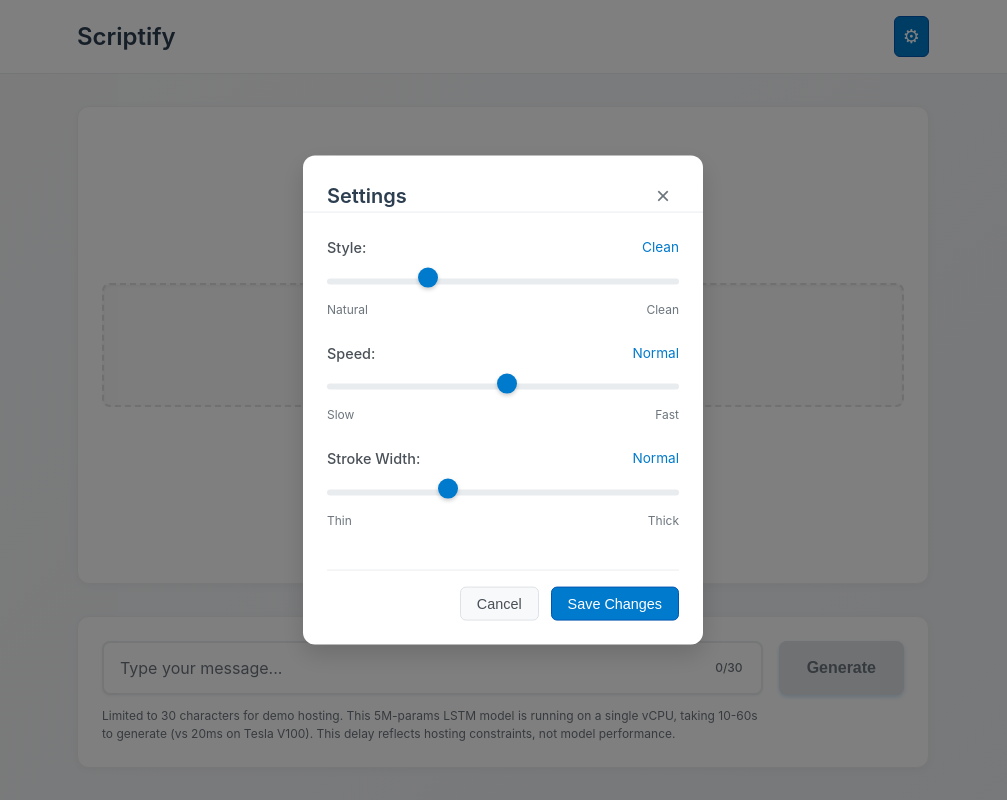
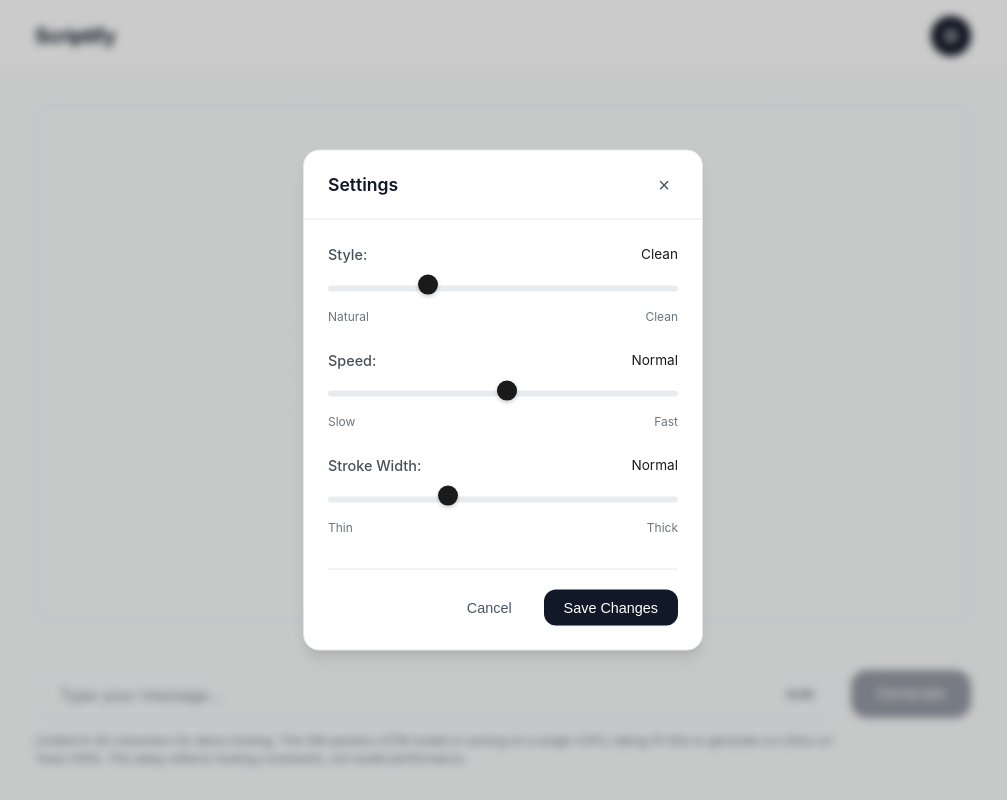
Before and after one commit to h3nock/scriptify, a React (Vite) app in the folder frontend/: page / in a window 1280 px wide. Both pictures are taken after a click on the button "Toggle settings". Shown: the whole page, without its empty margins (137-1144 px from the left). Built offline with nearby package versions, Linux system fonts and the light colour scheme; no server answers.

Commit message:
feat: enhance handwriting canvas styling, stroke smoothing, and dynamic text scaling.

```diff
--- a/frontend/src/App.css
+++ b/frontend/src/App.css
@@ -1,16 +1,36 @@
-/* Modern Minimal Interface */
+/* Modern Clean Interface */
+:root {
+  --primary-color: #111827;
+  --secondary-color: #6b7280;
+  --accent-color: #3b82f6;
+  --background-color: #f9fafb;
+  --surface-color: #ffffff;
+  --border-color: #e5e7eb;
+  --text-primary: #111827;
+  --text-secondary: #4b5563;
+  --shadow-sm: 0 1px 2px 0 rgba(0, 0, 0, 0.05);
+  --shadow-md: 0 4px 6px -1px rgba(0, 0, 0, 0.1), 0 2px 4px -1px rgba(0, 0, 0, 0.06);
+  --shadow-lg: 0 10px 15px -3px rgba(0, 0, 0, 0.1), 0 4px 6px -2px rgba(0, 0, 0, 0.05);
+  --radius-lg: 1rem;
+  --radius-md: 0.75rem;
+  --radius-sm: 0.5rem;
+}
+
 .app {
   min-height: 100vh;
-  background: linear-gradient(135deg, #f8f9fa 0%, #f0f2f5 100%);
+  background-color: var(--background-color);
   display: flex;
   flex-direction: column;
-  font-family: -apple-system, BlinkMacSystemFont, 'Segoe UI', 'Roboto', sans-serif;
+  font-family: 'Inter', -apple-system, BlinkMacSystemFont, 'Segoe UI', 'Roboto', sans-serif;
+  color: var(--text-primary);
 }
 
 /* Header */
 .app-header {
-  background: white;
-  border-bottom: 1px solid #e9ecef;
+  background: rgba(255, 255, 255, 0.8);
+  backdrop-filter: blur(8px);
+  -webkit-backdrop-filter: blur(8px);
+  border-bottom: 1px solid rgba(0, 0, 0, 0.03);
   padding: 1rem 0;
   position: sticky;
   top: 0;
@@ -18,19 +38,20 @@
 }
 
 .header-content {
-  max-width: 900px;
+  max-width: 1000px;
   margin: 0 auto;
   display: flex;
   align-items: center;
   justify-content: space-between;
-  padding: 0 1.5rem;
+  padding: 0 2rem;
 }
 
 .app-header h1 {
-  font-size: 1.5rem;
+  font-size: 1.25rem;
   margin: 0;
-  font-weight: 600;
-  color: #2c3e50;
+  font-weight: 700;
+  color: var(--text-primary);
+  letter-spacing: -0.02em;
 }
 
 .header-controls {
@@ -40,25 +61,30 @@
 }
 
 .settings-toggle {
-  background: #f8f9fa;
-  border: 1px solid #dee2e6;
-  border-radius: 6px;
-  color: #495057;
-  padding: 0.5rem;
+  background: transparent;
+  border: none;
+  border-radius: 50%;
+  color: var(--text-secondary);
+  padding: 0;
   cursor: pointer;
-  font-size: 1.2rem;
+  font-size: 1.25rem;
   transition: all 0.2s ease;
-  position: relative;
+  display: flex;
+  align-items: center;
+  justify-content: center;
+  width: 40px;
+  height: 40px;
 }
 
 .settings-toggle:hover {
-  background: #e9ecef;
+  background: rgba(0, 0, 0, 0.05);
+  color: var(--text-primary);
+  transform: rotate(15deg);
 }
 
 .settings-toggle.active {
-  background: #007acc;
+  background: var(--primary-color);
   color: white;
-  border-color: #0056b3;
 }
 
 /* Main Container */
@@ -66,12 +92,11 @@
   flex: 1;
   display: flex;
   flex-direction: column;
-  max-width: 900px;
+  max-width: 1000px;
   margin: 0 auto;
   width: 100%;
-  padding: 2rem 1.5rem;
-  gap: 2rem;
-  min-height: calc(100vh - 80px);
+  padding: 2rem;
+  gap: 3rem;
 }
 
 /* Canvas Area */
@@ -80,34 +105,32 @@
   display: flex;
   align-items: center;
   justify-content: center;
-  min-height: 400px;
+  min-height: 450px;
   padding: 1.5rem;
-  background: white;
-  border-radius: 12px;
-  box-shadow: 0 2px 8px rgba(0, 0, 0, 0.04);
-  border: 1px solid #f0f0f0;
+  background: transparent;
+  border-radius: var(--radius-lg);
+  border: 2px dashed var(--border-color);
+  box-shadow: none;
+  transition: border-color 0.3s ease;
 }
 
-/* Settings Panel */
-.settings-panel {
-  background: white;
-  border-radius: 8px;
-  border: 1px solid #e9ecef;
-  padding: 1rem;
-  display: flex;
-  gap: 2rem;
-  align-items: center;
+.canvas-area:hover {
+  border-color: var(--secondary-color);
+  box-shadow: none;
 }
 
-/* Settings Popup */
+/* Settings Popup - Glassmorphism */
 .settings-backdrop {
   position: fixed;
   top: 0;
   left: 0;
   right: 0;
   bottom: 0;
-  background: rgba(0, 0, 0, 0.5);
+  background: rgba(0, 0, 0, 0.2);
+  backdrop-filter: blur(4px);
+  -webkit-backdrop-filter: blur(4px);
   z-index: 1000;
+  animation: fadeIn 0.2s ease-out;
 }
 
 .settings-popup {
@@ -115,53 +138,78 @@
   top: 50%;
   left: 50%;
   transform: translate(-50%, -50%);
-  background: white;
-  border-radius: 12px;
-  box-shadow: 0 10px 25px rgba(0, 0, 0, 0.15);
+  background: var(--surface-color);
+  border-radius: var(--radius-lg);
+  border: 1px solid var(--border-color);
+  box-shadow: var(--shadow-lg);
   z-index: 1001;
   min-width: 400px;
   max-width: 90vw;
+  overflow: hidden;
+  animation: slideUp 0.3s cubic-bezier(0.16, 1, 0.3, 1);
+}
+
+@keyframes fadeIn {
+  from {
+    opacity: 0;
+  }
+
+  to {
+    opacity: 1;
+  }
+}
+
+@keyframes slideUp {
+  from {
+    opacity: 0;
+    transform: translate(-50%, -48%) scale(0.96);
+  }
+
+  to {
+    opacity: 1;
+    transform: translate(-50%, -50%) scale(1);
+  }
 }
 
 .settings-popup-header {
   display: flex;
   justify-content: space-between;
   align-items: center;
-  padding: 1.5rem 1.5rem 0;
-  border-bottom: 1px solid #e9ecef;
-  margin-bottom: 1.5rem;
+  padding: 1.25rem 1.5rem;
+  border-bottom: 1px solid var(--border-color);
+  background: rgba(255, 255, 255, 0.5);
 }
 
 .settings-popup-header h3 {
   margin: 0;
-  font-size: 1.25rem;
+  font-size: 1.1rem;
   font-weight: 600;
-  color: #2c3e50;
+  color: var(--text-primary);
 }
 
 .close-button {
-  background: none;
+  background: transparent;
   border: none;
-  font-size: 1.5rem;
-  color: #6c757d;
+  font-size: 1.25rem;
+  color: var(--text-secondary);
   cursor: pointer;
   padding: 0;
-  width: 32px;
-  height: 32px;
+  width: 28px;
+  height: 28px;
   display: flex;
   align-items: center;
   justify-content: center;
-  border-radius: 4px;
-  transition: background-color 0.2s ease;
+  border-radius: var(--radius-sm);
+  transition: all 0.2s ease;
 }
 
 .close-button:hover {
-  background: #f8f9fa;
-  color: #495057;
+  background: var(--background-color);
+  color: var(--text-primary);
 }
 
 .settings-popup-content {
-  padding: 0 1.5rem 1.5rem;
+  padding: 1.5rem;
   display: flex;
   flex-direction: column;
   gap: 1.5rem;
@@ -171,53 +219,54 @@
   display: flex;
   gap: 0.75rem;
   justify-content: flex-end;
-  margin-top: 1rem;
-  padding-top: 1rem;
-  border-top: 1px solid #e9ecef;
+  margin-top: 0.5rem;
+  padding-top: 1.25rem;
+  border-top: 1px solid var(--border-color);
 }
 
 .cancel-button,
 .save-button {
-  padding: 0.5rem 1rem;
-  border-radius: 6px;
+  padding: 0.625rem 1.25rem;
+  border-radius: var(--radius-md);
   font-size: 0.9rem;
   font-weight: 500;
   cursor: pointer;
   transition: all 0.2s ease;
-  border: 1px solid;
+  border: none;
 }
 
 .cancel-button {
-  background: #f8f9fa;
-  border-color: #dee2e6;
-  color: #495057;
+  background: transparent;
+  color: var(--text-secondary);
 }
 
 .cancel-button:hover {
-  background: #e9ecef;
-  border-color: #adb5bd;
+  background: var(--background-color);
+  color: var(--text-primary);
 }
 
 .save-button {
-  background: #007acc;
-  border-color: #0056b3;
+  background: var(--primary-color);
   color: white;
+  box-shadow: var(--shadow-sm);
 }
 
 .save-button:hover {
-  background: #0056b3;
-  border-color: #004085;
+  background: black;
+  transform: translateY(-1px);
+  box-shadow: var(--shadow-md);
 }
 
-
+.save-button:active {
+  transform: translateY(0);
+}
 
 /* Input Area */
 .input-area {
-  background: white;
-  border-radius: 12px;
-  border: 1px solid #f0f0f0;
-  padding: 1.5rem;
-  box-shadow: 0 2px 8px rgba(0, 0, 0, 0.04);
+  background: transparent;
+  padding: 0;
+  border: none;
+  box-shadow: none;
 }
 
 .input-container {
@@ -229,15 +278,11 @@
 /* Responsive Design */
 @media (max-width: 768px) {
   .app-header {
-    padding: 1rem 0;
+    padding: 0.75rem 0;
   }
 
   .header-content {
     padding: 0 1rem;
-  }
-
-  .header-controls {
-    gap: 0.5rem;
   }
 
   .chat-container {
@@ -248,12 +293,7 @@
   .canvas-area {
     padding: 1rem;
     min-height: 300px;
-    border-radius: 8px;
-  }
-
-  .input-area {
-    padding: 1rem;
-    border-radius: 8px;
+    border-radius: var(--radius-md);
   }
 
   .input-container {
@@ -261,52 +301,39 @@
     gap: 0.75rem;
   }
 
-  .settings-panel {
-    flex-direction: column;
-    gap: 1rem;
+  .settings-popup {
+    min-width: 300px;
+    margin: 1rem;
+    width: calc(100% - 2rem);
   }
 
-  .settings-popup {
-    min-width: 320px;
-    margin: 1rem;
-  }
-
-  .settings-popup-actions {
-    flex-direction: column;
-    gap: 0.5rem;
+  .settings-popup-content {
+    padding: 1.25rem;
+    gap: 1.25rem;
   }
 
   .cancel-button,
   .save-button {
     width: 100%;
+    padding: 0.75rem;
   }
 
-  .input-container {
-    flex-direction: column;
+  .settings-popup-actions {
+    flex-direction: column-reverse;
     gap: 0.5rem;
-  }
-
-  .canvas-actions {
-    position: static;
-    justify-content: center;
-    margin-bottom: 1rem;
   }
 }
 
 @media (max-width: 480px) {
   .header-content {
-    padding: 0 0.5rem;
+    padding: 0 1rem;
   }
 
   .chat-container {
-    padding: 1rem 0.5rem;
+    padding: 1rem;
   }
 
   .canvas-area {
     padding: 0.75rem;
   }
-
-  .input-area {
-    padding: 0.75rem;
-  }
 }
--- a/frontend/src/App.tsx
+++ b/frontend/src/App.tsx
@@ -178,7 +178,7 @@ function App() {
           <HandwritingCanvas
             strokes={strokes}
             animationSpeed={animationSpeed}
-            strokeColor="#2c3e50"
+            strokeColor="#1a1a1a"
             strokeWidth={strokeWidth}
             canvasWidth={800}
             canvasHeight={300}
--- a/frontend/src/components/GenerateButton/GenerateButton.css
+++ b/frontend/src/components/GenerateButton/GenerateButton.css
@@ -1,47 +1,53 @@
 .generate-button {
-  background: #007acc;
+  background-color: var(--primary-color, #111827);
   color: white;
   border: none;
-  padding: 0.875rem 1.75rem;
-  border-radius: 8px;
+  padding: 0 1.5rem;
+  height: 48px;
+  border-radius: var(--radius-lg, 1rem);
+  /* Pill shape */
   font-size: 1rem;
-  font-weight: 600;
+  font-weight: 500;
   cursor: pointer;
-  transition: all 0.2s ease;
+  transition: all 0.2s cubic-bezier(0.4, 0, 0.2, 1);
   display: flex;
   align-items: center;
   justify-content: center;
-  gap: 0.5rem;
   min-width: 120px;
-  white-space: nowrap;
-  height: 3.4rem;
-  box-sizing: border-box;
-  box-shadow: 0 2px 4px rgba(0, 122, 204, 0.2);
-  line-height: 1.4;
+  box-shadow: 0 4px 6px -1px rgba(0, 0, 0, 0.1), 0 2px 4px -1px rgba(0, 0, 0, 0.06);
+  letter-spacing: 0.01em;
 }
 
 .generate-button:hover:not(:disabled) {
-  background: #0056b3;
+  background-color: black;
   transform: translateY(-1px);
-  box-shadow: 0 4px 8px rgba(0, 122, 204, 0.3);
+  box-shadow: 0 10px 15px -3px rgba(0, 0, 0, 0.1), 0 4px 6px -2px rgba(0, 0, 0, 0.05);
+}
+
+.generate-button:active:not(:disabled) {
+  transform: scale(0.98);
 }
 
 .generate-button:disabled {
-  background: #dee2e6;
-  color: #6c757d;
+  background-color: var(--secondary-color, #9ca3af);
   cursor: not-allowed;
+  opacity: 0.7;
+  transform: none;
+  box-shadow: none;
 }
 
 .loading-spinner {
-  width: 14px;
-  height: 14px;
-  border: 2px solid transparent;
-  border-top: 2px solid currentColor;
+  width: 18px;
+  height: 18px;
+  border: 2px solid rgba(255, 255, 255, 0.3);
   border-radius: 50%;
-  animation: spin 1s linear infinite;
+  border-top-color: white;
+  animation: spin 0.8s linear infinite;
+  margin-right: 8px;
 }
 
 @keyframes spin {
-  0% { transform: rotate(0deg); }
-  100% { transform: rotate(360deg); }
+  to {
+    transform: rotate(360deg);
+  }
 }
--- a/frontend/src/components/HandwritingCanvas/HandwritingCanvas.css
+++ b/frontend/src/components/HandwritingCanvas/HandwritingCanvas.css
@@ -1,107 +1,108 @@
 .handwriting-canvas-container {
+  width: 100%;
+  height: 100%;
   display: flex;
   flex-direction: column;
   align-items: center;
-  gap: 1.5rem;
-  width: 100%;
-  max-width: 100%;
-  padding: 0;
+  justify-content: center;
+  position: relative;
 }
 
 .canvas-controls {
+  position: absolute;
+  bottom: 1.5rem;
+  right: 1.5rem;
   display: flex;
-  gap: 1rem;
-  align-items: center;
-  justify-content: center;
+  gap: 0.75rem;
+  opacity: 0;
+  transform: translateY(10px);
+  animation: fadeInUp 0.3s ease forwards;
+}
+
+@keyframes fadeInUp {
+  to {
+    opacity: 1;
+    transform: translateY(0);
+  }
+}
+
+.control-btn {
+  padding: 0.5rem 1rem;
+  border-radius: var(--radius-md, 0.75rem);
+  font-size: 0.875rem;
+  font-weight: 500;
+  cursor: pointer;
+  transition: all 0.2s ease;
+  border: 1px solid var(--border-color, #e5e7eb);
+  background: rgba(255, 255, 255, 0.9);
+  backdrop-filter: blur(4px);
+  color: var(--text-secondary, #4b5563);
+  box-shadow: var(--shadow-sm, 0 1px 2px 0 rgba(0, 0, 0, 0.05));
+  min-width: 80px;
+}
+
+.control-btn:hover:not(:disabled) {
+  background: var(--surface-color, white);
+  color: var(--text-primary, #111827);
+  border-color: var(--text-secondary, #9ca3af);
+  transform: translateY(-1px);
+  box-shadow: var(--shadow-md, 0 4px 6px -1px rgba(0, 0, 0, 0.1));
+}
+
+.control-btn:active:not(:disabled) {
+  transform: translateY(0);
+}
+
+.control-btn:disabled {
+  opacity: 0.5;
+  cursor: not-allowed;
 }
 
 
 
-
-
-.control-btn {
-  padding: 0.5rem 1rem;
+/* Canvas styling */
+.handwriting-canvas {
   border: none;
-  border-radius: 8px;
-  cursor: pointer;
-  font-size: 0.875rem;
-  font-weight: 500;
-  transition: all 0.2s ease;
-  box-shadow: 0 1px 3px rgba(0, 0, 0, 0.1);
-  min-width: 80px;
-}
-
-.control-btn:disabled {
-  opacity: 0.6;
-  cursor: not-allowed;
-  box-shadow: none;
-}
-
-.control-btn:hover:not(:disabled) {
-  transform: translateY(-1px);
-  box-shadow: 0 2px 6px rgba(0, 0, 0, 0.15);
-}
-
-.animate-btn {
-  background: #007acc;
-  color: white;
-}
-
-.animate-btn:hover:not(:disabled) {
-  background: #0056b3;
-}
-
-.download-btn {
-  background: #28a745;
-  color: white;
-}
-
-.download-btn:hover:not(:disabled) {
-  background: #218838;
-}
-
-
-
-
-
-.handwriting-canvas {
-  border: 1px solid #e9ecef;
-  border-radius: 8px;
-  background: #ffffff;
+  border-radius: var(--radius-lg, 1rem);
+  background-color: #ffffff;
+  background-image: radial-gradient(#e5e7eb 1px, transparent 1px);
+  background-size: 20px 20px;
   max-width: 100%;
   height: auto;
-  box-shadow: 0 1px 3px rgba(0, 0, 0, 0.08);
-  transition: box-shadow 0.2s ease;
+  box-shadow: var(--shadow-sm, 0 1px 2px 0 rgba(0, 0, 0, 0.05));
   margin: 0 auto;
   display: block;
 }
 
 .handwriting-canvas:hover {
-  box-shadow: 0 2px 6px rgba(0, 0, 0, 0.12);
+  box-shadow: var(--shadow-md, 0 4px 6px -1px rgba(0, 0, 0, 0.1));
 }
 
-
-
 .canvas-placeholder {
-  background: #fafafa;
-  border: 2px dashed #e0e0e0;
-  border-radius: 8px;
+  background-color: transparent;
+  background-image: radial-gradient(#e5e7eb 1px, transparent 1px);
+  background-size: 20px 20px;
+  border: none;
+  border-radius: var(--radius-lg, 1rem);
   padding: 3rem 1.5rem;
   text-align: center;
-  color: #6c757d;
+  color: var(--text-secondary, #6b7280);
   max-width: 100%;
   width: 100%;
-  box-shadow: inset 0 1px 3px rgba(0, 0, 0, 0.05);
+  box-shadow: none;
+  display: flex;
+  flex-direction: column;
+  align-items: center;
+  justify-content: center;
 }
 
 .canvas-placeholder p {
-  font-size: 1rem;
-  font-weight: 500;
+  font-size: 1.1rem;
+  font-weight: 400;
   margin: 0;
   line-height: 1.5;
+  opacity: 0.6;
 }
-
-
 
 /* Responsive design */
 @media (max-width: 768px) {
@@ -114,6 +115,13 @@
     gap: 0.75rem;
     flex-wrap: wrap;
     justify-content: center;
+    position: relative;
+    bottom: auto;
+    right: auto;
+    opacity: 1;
+    transform: none;
+    animation: none;
+    margin-top: 1rem;
   }
 
   .control-btn {
@@ -144,7 +152,7 @@
 
   .control-btn {
     width: 100%;
-    max-width: 200px;
+    max-width: none;
   }
 
   .canvas-placeholder {
--- a/frontend/src/components/Slider/Slider.css
+++ b/frontend/src/components/Slider/Slider.css
@@ -16,7 +16,7 @@
 
 .setting-value {
   font-weight: 400;
-  color: #007acc;
+  color: #1a1a1a;
   font-size: 0.85rem;
 }
 
@@ -94,7 +94,7 @@
   width: 20px;
   height: 20px;
   border-radius: 50%;
-  background: #007acc;
+  background: #1a1a1a;
   cursor: pointer;
   box-shadow: 0 2px 4px rgba(0, 0, 0, 0.2);
   transition: all 0.2s ease;
@@ -102,7 +102,7 @@
 }
 
 .slider::-webkit-slider-thumb:hover {
-  background: #0056b3;
+  background: #333;
   transform: scale(1.1);
   box-shadow: 0 3px 6px rgba(0, 0, 0, 0.3);
 }
@@ -119,7 +119,7 @@
   width: 20px;
   height: 20px;
   border-radius: 50%;
-  background: #007acc;
+  background: #1a1a1a;
   cursor: pointer;
   border: none;
   box-shadow: 0 2px 4px rgba(0, 0, 0, 0.2);
@@ -127,7 +127,7 @@
 }
 
 .slider::-moz-range-thumb:hover {
-  background: #0056b3;
+  background: #333;
   transform: scale(1.1);
   box-shadow: 0 3px 6px rgba(0, 0, 0, 0.3);
 }
@@ -138,7 +138,7 @@
 }
 
 .slider::-moz-range-progress {
-  background: #007acc;
+  background: #1a1a1a;
   height: 6px;
   border-radius: 3px 0 0 3px;
 }
--- a/frontend/src/components/TextInput/TextInput.css
+++ b/frontend/src/components/TextInput/TextInput.css
@@ -1,42 +1,67 @@
 .text-input-container {
-  flex: 1;
   display: flex;
   flex-direction: column;
   gap: 0.5rem;
+  width: 100%;
+  position: relative;
 }
 
 .input-wrapper {
   position: relative;
   display: flex;
   align-items: center;
+  background: #f9fafb;
+  border-radius: var(--radius-lg, 1rem);
+  border: 1px solid #f3f4f6;
+  transition: all 0.2s ease;
+  box-shadow: var(--shadow-sm, 0 1px 2px 0 rgba(0, 0, 0, 0.05));
+}
+
+.input-wrapper:hover {
+  border-color: #e5e7eb;
+  background: #ffffff;
+}
+
+.input-wrapper:focus-within {
+  border-color: var(--primary-color, #111827);
+  background: #ffffff;
+  box-shadow: 0 0 0 2px rgba(17, 24, 39, 0.1);
 }
 
 .text-input {
   width: 100%;
-  padding: 0.875rem 4rem 0.875rem 1rem;
-  border: 2px solid #e9ecef;
-  border-radius: 8px;
+  padding: 0.875rem 1.5rem;
   font-size: 1rem;
+  border: none;
+  border-radius: var(--radius-lg, 1rem);
+  outline: none;
+  background: transparent;
+  color: var(--text-primary, #111827);
   font-family: inherit;
-  background: white;
-  color: #2c3e50;
-  transition: all 0.2s ease;
-  outline: none;
-  box-shadow: 0 1px 3px rgba(0, 0, 0, 0.05);
-  line-height: 1.4;
+}
+
+.text-input::placeholder {
+  color: var(--text-secondary, #9ca3af);
+  opacity: 0.7;
+}
+
+.text-input.error {
+  border-color: #ef4444;
+}
+
+.text-input:disabled {
+  background-color: #f9fafb;
+  cursor: not-allowed;
+  color: #9ca3af;
 }
 
 .character-count {
-  position: absolute;
-  right: 1rem;
-  top: 50%;
-  transform: translateY(-50%);
   font-size: 0.75rem;
-  color: #6c757d;
+  color: var(--text-secondary, #9ca3af);
+  padding-right: 1.25rem;
+  white-space: nowrap;
   font-weight: 500;
   pointer-events: none;
-  background: white;
-  padding: 0 0.25rem;
 }
 
 .helper-text {
@@ -44,42 +69,3 @@
   color: #6c757d;
   margin-top: 0.25rem;
 }
-
-.text-input:focus {
-  border-color: #007acc;
-  box-shadow: 0 0 0 3px rgba(0, 122, 204, 0.1);
-}
-
-.text-input.error {
-  border-color: #e74c3c;
-}
-
-.text-input.error + .character-count {
-  color: #e74c3c;
-}
-
-.text-input.disabled {
-  background-color: #f8f9fa;
-  cursor: not-allowed;
-  opacity: 0.7;
-}
-
-.text-input::placeholder {
-  color: #6c757d;
-}
-
-/* make it responsive */
-@media (max-width: 480px) {
-  .text-input {
-    padding: 0.75rem 3.5rem 0.75rem 1rem;
-  }
-
-  .character-count {
-    right: 0.75rem;
-    font-size: 0.7rem;
-  }
-
-  .helper-text {
-    font-size: 0.7rem;
-  }
-}
```
Also changed, not shown: frontend/src/components/HandwritingCanvas/HandwritingCanvas.tsx (+55 -36 lines).
